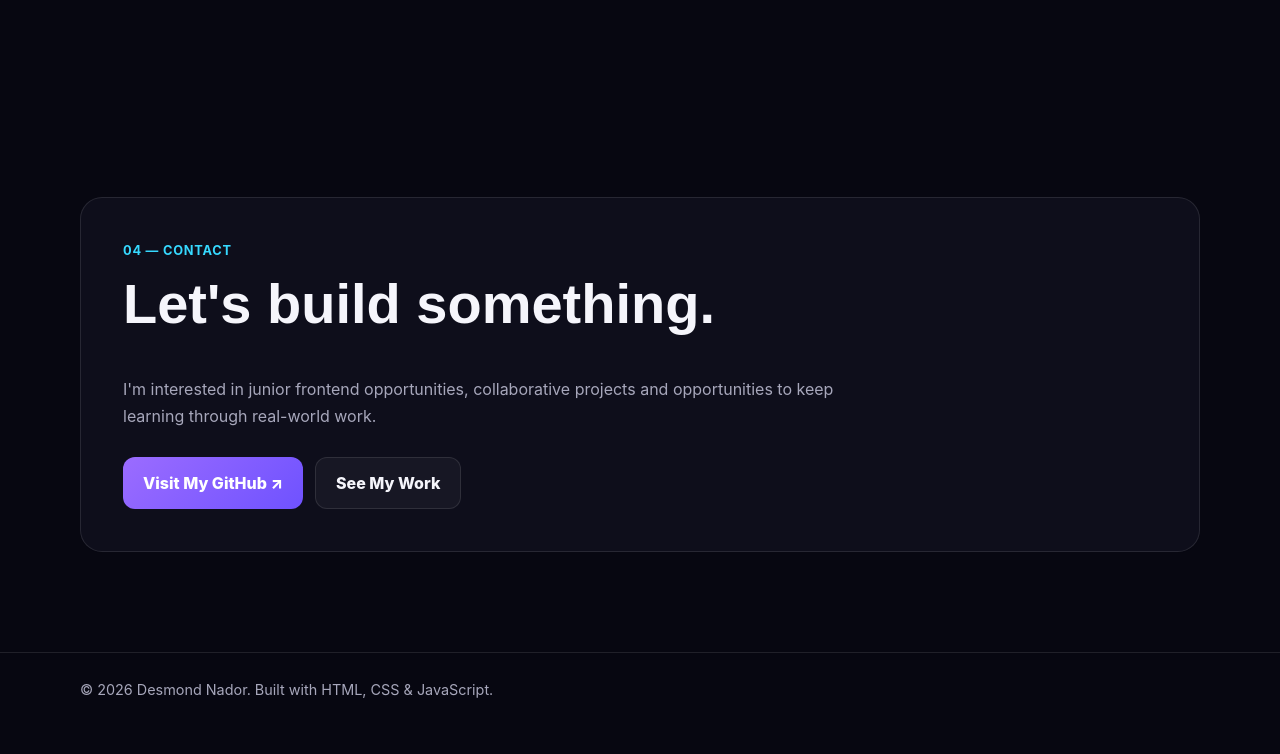
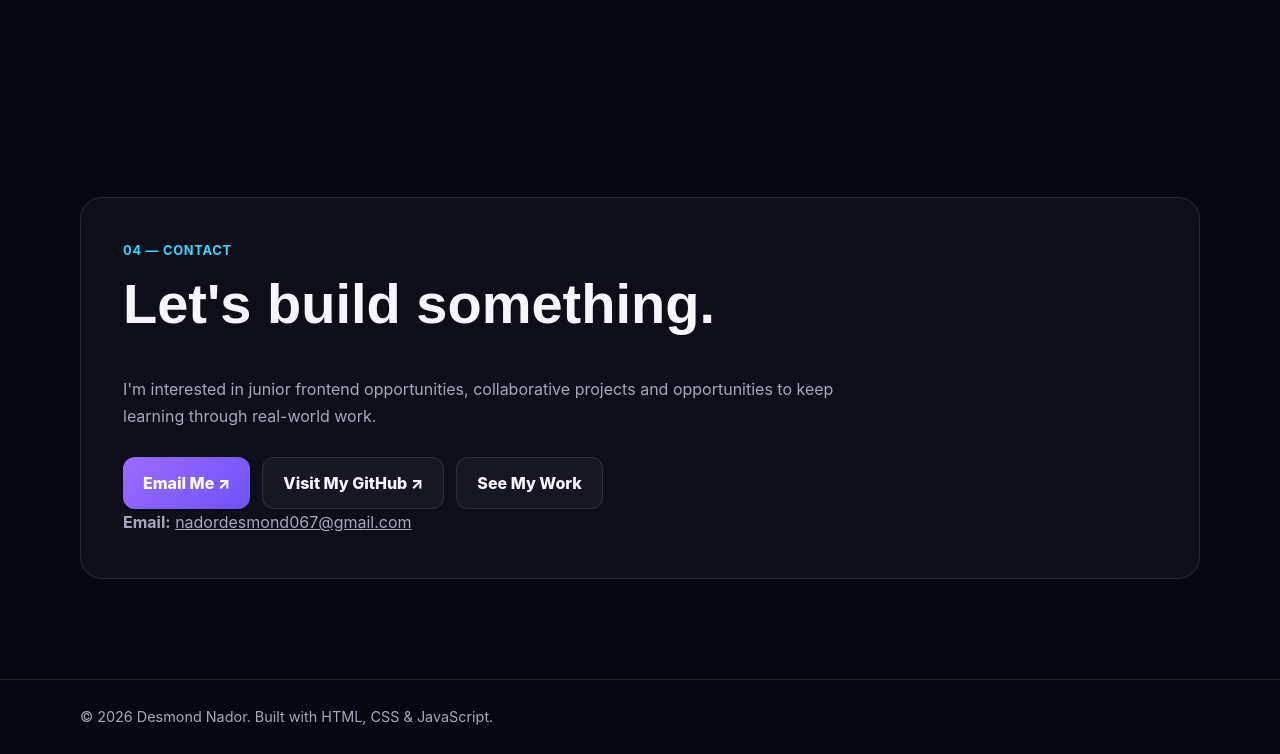
Before and after one commit to 4tvibez/desmond-portfolio, a plain HTML site: page index.html in a window 1280 px wide. Shown: the part 3357-4111 px from the top of the page. Before the commit the page ends 4084 px from the top, so only its background shows below. Drawn offline with Linux system fonts and the light colour scheme.

Commit message:
Add contact email to portfolio

```diff
--- a/index.html
+++ b/index.html
@@ -134,7 +134,7 @@
         <p class="section-number">04 — Contact</p>
         <h2 class="section-title">Let's build something.</h2>
         <p>I'm interested in junior frontend opportunities, collaborative projects and opportunities to keep learning through real-world work.</p>
-        <div class="contact-actions"><a class="btn primary" href="https://github.com/4tvibez" target="_blank" rel="noopener noreferrer">Visit My GitHub ↗</a><a class="btn secondary" href="#projects">See My Work</a></div>
+        <div class="contact-actions"><a class="btn primary" href="mailto:nadordesmond067@gmail.com">Email Me ↗</a><a class="btn secondary" href="https://github.com/4tvibez" target="_blank" rel="noopener noreferrer">Visit My GitHub ↗</a><a class="btn secondary" href="#projects">See My Work</a></div><p class="contact-email"><strong>Email:</strong> <a href="mailto:nadordesmond067@gmail.com">nadordesmond067@gmail.com</a></p>
       </div>
     </section>
   </main>
```
